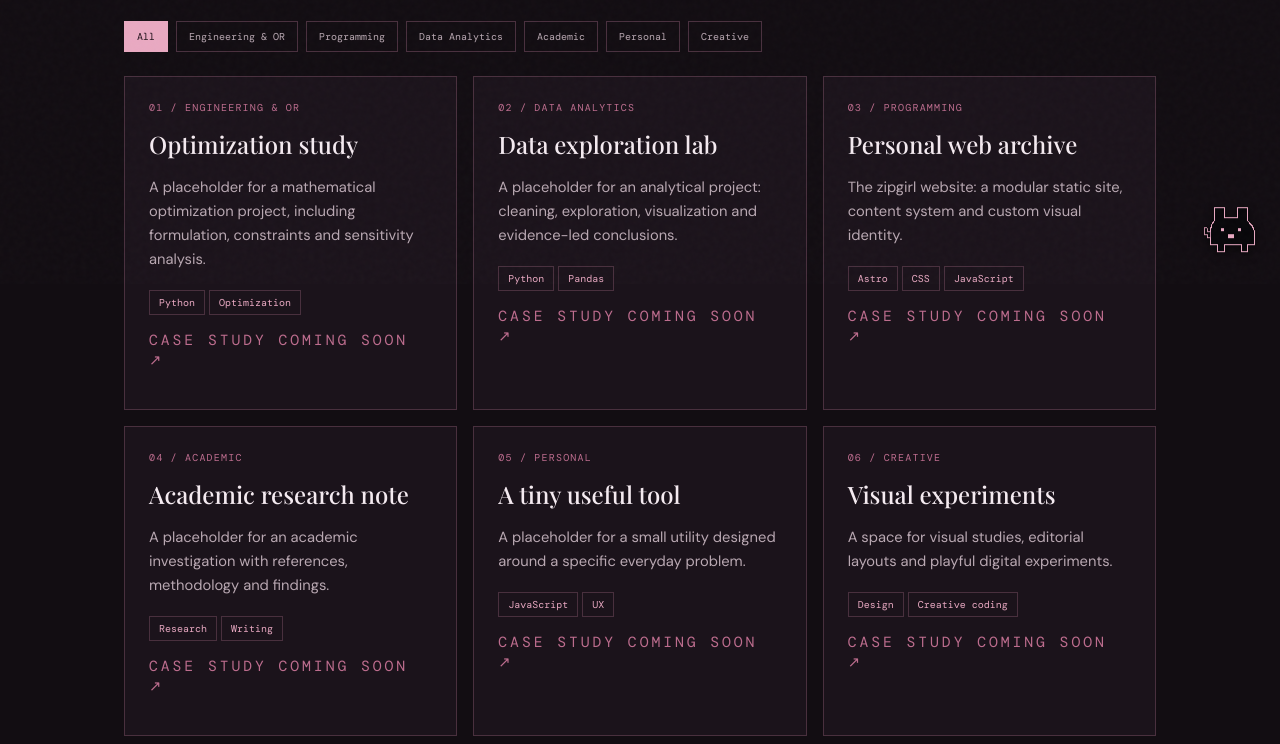
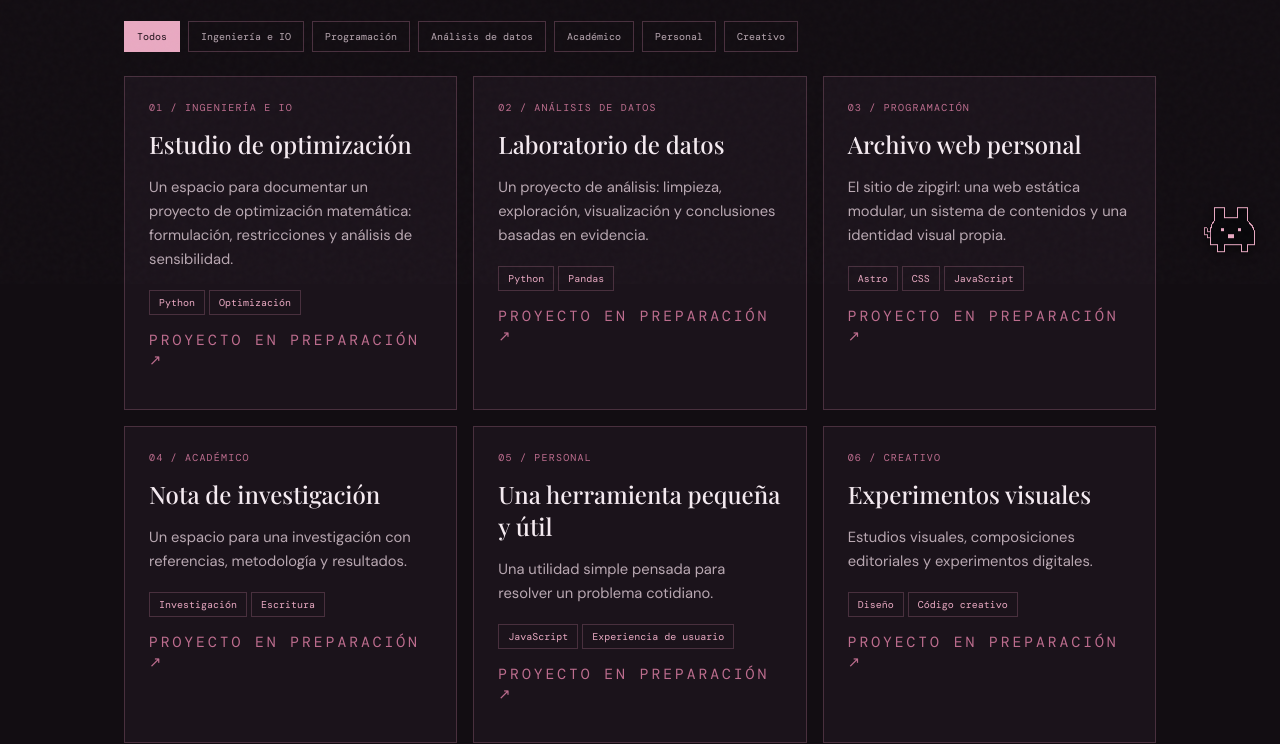
Before and after one commit to zipgirl/zipgirl.github.io, an Astro site: page /projects in a window 1280 px wide. Shown: the part 516-1260 px from the top of the page. Built offline with nearby package versions, Linux system fonts and the light colour scheme; Astro itself is replaced by a stand-in of ours; a web font is replaced by a local one.

Commit message:
Localizar el sitio a español argentino

```diff
--- a/src/pages/projects.astro
+++ b/src/pages/projects.astro
@@ -1,28 +1,8 @@
 ---
 import BaseLayout from '../layouts/BaseLayout.astro';
-const projects = [
-  {title:'Optimization study',category:'Engineering & OR',desc:'A placeholder for a mathematical optimization project, including formulation, constraints and sensitivity analysis.',tags:['Python','Optimization']},
-  {title:'Data exploration lab',category:'Data Analytics',desc:'A placeholder for an analytical project: cleaning, exploration, visualization and evidence-led conclusions.',tags:['Python','Pandas']},
-  {title:'Personal web archive',category:'Programming',desc:'The zipgirl website: a modular static site, content system and custom visual identity.',tags:['Astro','CSS','JavaScript']},
-  {title:'Academic research note',category:'Academic',desc:'A placeholder for an academic investigation with references, methodology and findings.',tags:['Research','Writing']},
-  {title:'A tiny useful tool',category:'Personal',desc:'A placeholder for a small utility designed around a specific everyday problem.',tags:['JavaScript','UX']},
-  {title:'Visual experiments',category:'Creative',desc:'A space for visual studies, editorial layouts and playful digital experiments.',tags:['Design','Creative coding']}
-];
-const categories = ['All','Engineering & OR','Programming','Data Analytics','Academic','Personal','Creative'];
+const projects=[{title:'Estudio de optimización',category:'Ingeniería e IO',desc:'Un espacio para documentar un proyecto de optimización matemática: formulación, restricciones y análisis de sensibilidad.',tags:['Python','Optimización']},{title:'Laboratorio de datos',category:'Análisis de datos',desc:'Un proyecto de análisis: limpieza, exploración, visualización y conclusiones basadas en evidencia.',tags:['Python','Pandas']},{title:'Archivo web personal',category:'Programación',desc:'El sitio de zipgirl: una web estática modular, un sistema de contenidos y una identidad visual propia.',tags:['Astro','CSS','JavaScript']},{title:'Nota de investigación',category:'Académico',desc:'Un espacio para una investigación con referencias, metodología y resultados.',tags:['Investigación','Escritura']},{title:'Una herramienta pequeña y útil',category:'Personal',desc:'Una utilidad simple pensada para resolver un problema cotidiano.',tags:['JavaScript','Experiencia de usuario']},{title:'Experimentos visuales',category:'Creativo',desc:'Estudios visuales, composiciones editoriales y experimentos digitales.',tags:['Diseño','Código creativo']}];
+const categories=['Todos','Ingeniería e IO','Programación','Análisis de datos','Académico','Personal','Creativo'];
 ---
-<BaseLayout title="Projects — zipgirl">
-  <div class="wrap">
-    <div class="eyebrow">selected work & experiments</div><h1>Made with<br/><em>curiosity.</em></h1><p class="hero-copy">A growing archive of technical work, academic investigations and creative side quests.</p>
-    <div class="filter-row" role="group" aria-label="Filter projects">{categories.map((c,i)=><button class="filter" data-filter={c} aria-pressed={i===0?'true':'false'}>{c}</button>)}</div>
-    <div class="grid" id="project-grid">{projects.map((p,i)=><article class="card project-card" data-category={p.category}><div class="meta">{String(i+1).padStart(2,'0')} / {p.category}</div><h3>{p.title}</h3><p>{p.desc}</p><div>{p.tags.map(t=><span class="tag">{t}</span>)}</div><p class="kicker">case study coming soon ↗</p></article>)}</div>
-  </div>
-  <script>
-    const buttons = document.querySelectorAll<HTMLButtonElement>('[data-filter]');
-    const cards = document.querySelectorAll<HTMLElement>('.project-card');
-    buttons.forEach(button => button.addEventListener('click', () => {
-      const filter = button.dataset.filter;
-      buttons.forEach(b => b.setAttribute('aria-pressed', String(b === button)));
-      cards.forEach(card => { card.hidden = filter !== 'All' && card.dataset.category !== filter; });
-    }));
-  </script>
-</BaseLayout>
+<BaseLayout title="Proyectos - zipgirl" description="Proyectos técnicos, investigaciones y experimentos creativos."><div class="wrap"><div class="eyebrow">trabajos y experimentos</div><h1>Hechos con<br/><em>curiosidad.</em></h1><p class="hero-copy">Un archivo en crecimiento de proyectos técnicos, investigaciones y pequeñas exploraciones creativas.</p><div class="filter-row" role="group" aria-label="Filtrar proyectos">{categories.map((c,i)=><button class="filter" data-filter={c} aria-pressed={i===0?'true':'false'}>{c}</button>)}</div><div class="grid" id="project-grid">{projects.map((p,i)=><article class="card project-card" data-category={p.category}><div class="meta">{String(i+1).padStart(2,'0')} / {p.category}</div><h3>{p.title}</h3><p>{p.desc}</p><div>{p.tags.map(t=><span class="tag">{t}</span>)}</div><p class="kicker">proyecto en preparación ↗</p></article>)}</div></div><script>
+const buttons=document.querySelectorAll<HTMLButtonElement>('[data-filter]');const cards=document.querySelectorAll<HTMLElement>('.project-card');buttons.forEach(button=>button.addEventListener('click',()=>{const filter=button.dataset.filter;buttons.forEach(b=>b.setAttribute('aria-pressed',String(b===button)));cards.forEach(card=>{card.hidden=filter!=='Todos'&&card.dataset.category!==filter})}));
+</script></BaseLayout>
```
